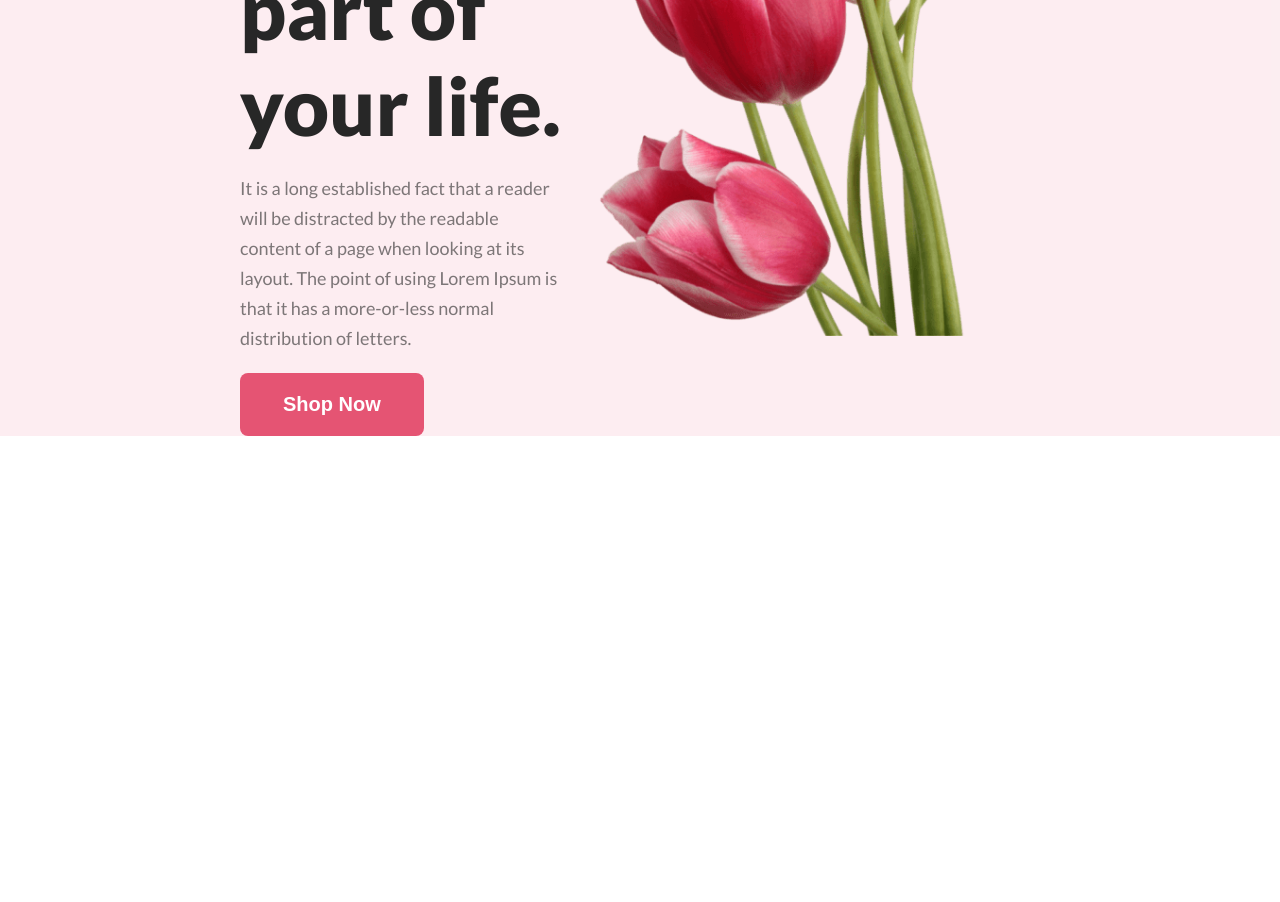
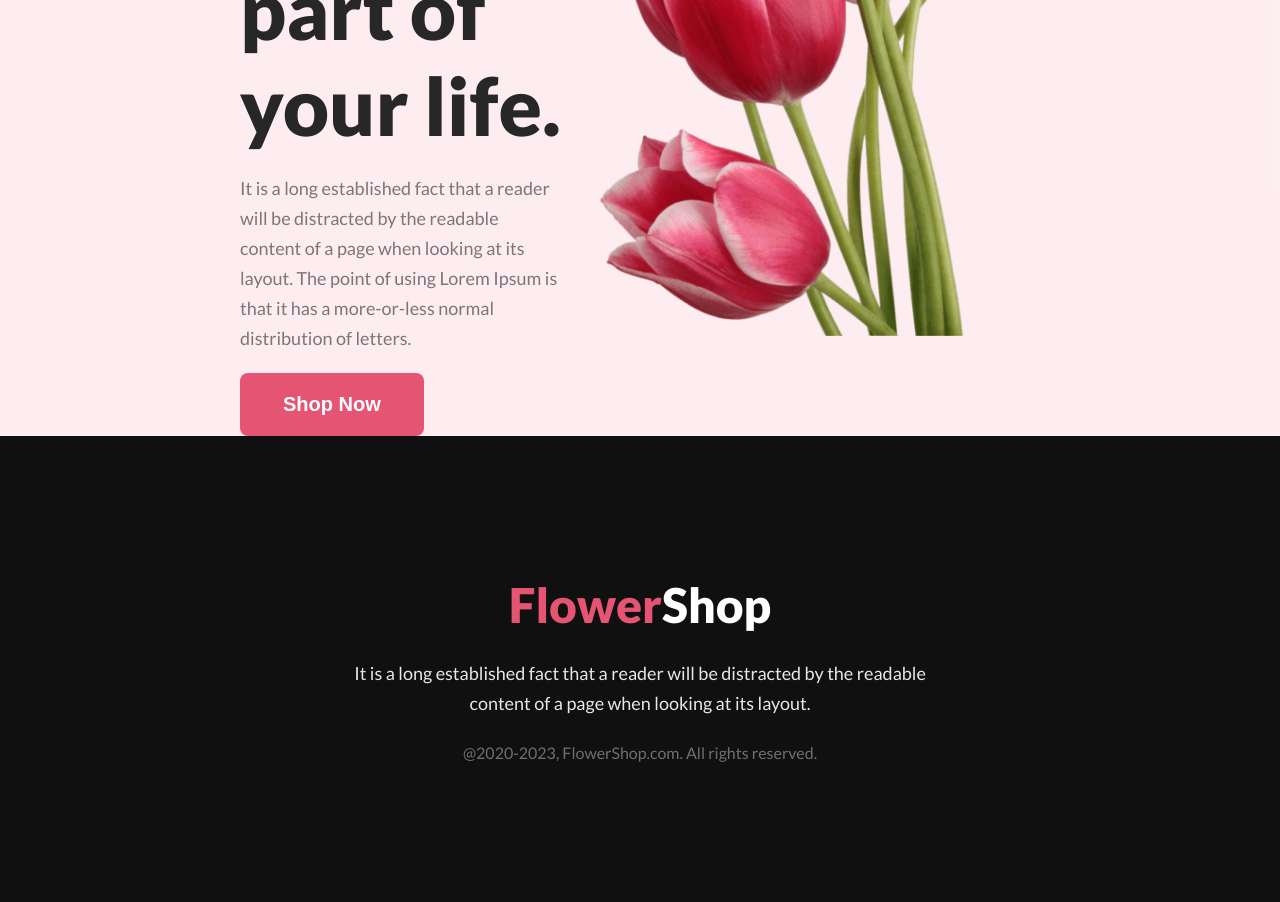
Before and after one commit to shuaib-code/flower-shop, a plain HTML site: page index.html in a window 1280 px wide. Shown: the part 569-1471 px from the top of the page. Before the commit the page ends 1005 px from the top, so only its background shows below. Drawn offline with Linux system fonts and the light colour scheme.

Commit message:
footer section

```diff
--- a/index.html
+++ b/index.html
@@ -18,5 +18,12 @@
         </div>
         <img class="banner-img" src="img/pngwing 10.png" alt="">
     </header>
+    <footer class="footer">
+        <div class="footer-centering">
+        <h2 class="footer-title center"><span class="shop-logo">Flower</span>Shop</h2>
+        <p class="footer-description center">It is a long established fact that a reader will be distracted by the readable<br>content of a page when looking at its layout.</p>
+        <p class="shop-rights center">@2020-2023, FlowerShop.com. All rights reserved.</p>
+        </div>
+    </footer>
 </body>
 </html>
--- a/style.css
+++ b/style.css
@@ -41,5 +41,35 @@ body{
     padding: 20px 43px;
     font-size: 20px;
     font-weight: 600;
-
 }
+.footer{
+    max-height: 500px;
+    background-color: #111010;
+}
+.shop-logo{
+    color: #E55473;
+}
+.footer-centering{
+    padding: 140px 0px;
+}
+.footer-title{
+    color: #fff;
+    font-size: 48px;
+    font-weight: 800;
+    margin-bottom: 25px;
+}
+.footer-description{
+    color: rgba(255, 255, 255, 0.90);
+    font-size: 18px;
+    font-weight: 400;
+    line-height: 30px;
+    margin-bottom: 25px;
+}
+.shop-rights{
+    color: rgba(255, 255, 255, 0.40);
+    font-size: 16px;
+    font-weight: 400;
+}
+.center{
+    text-align: center;
+}
```
